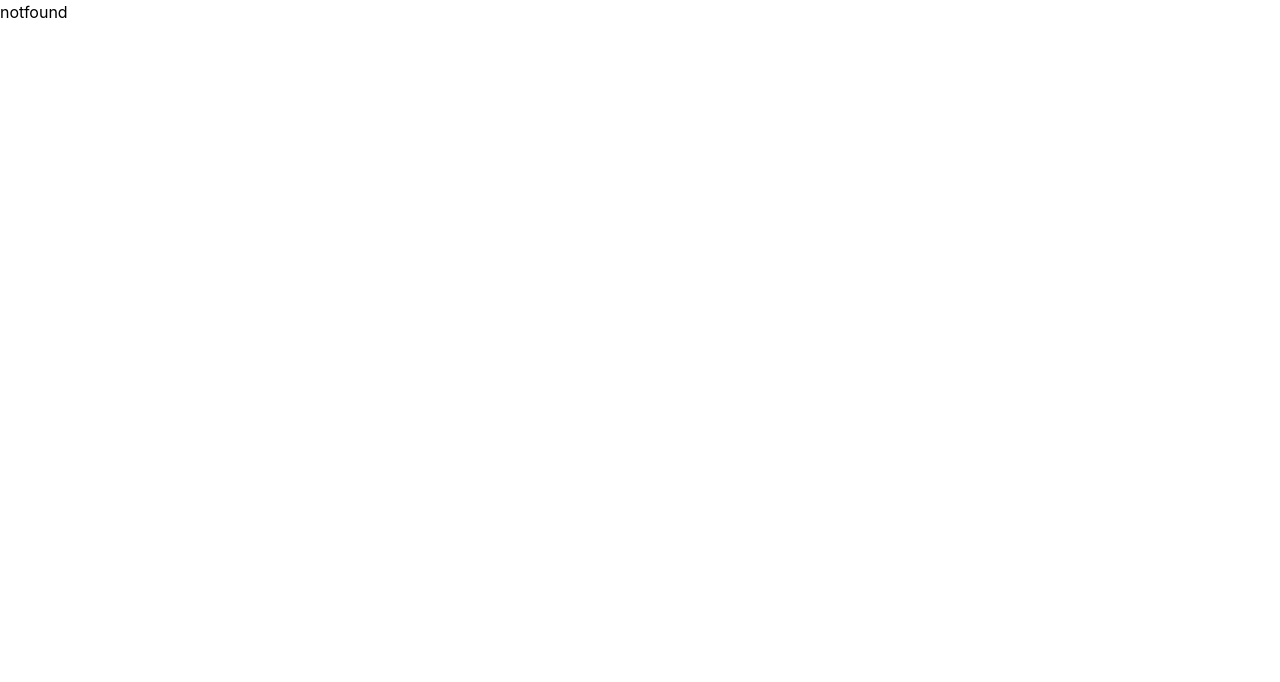
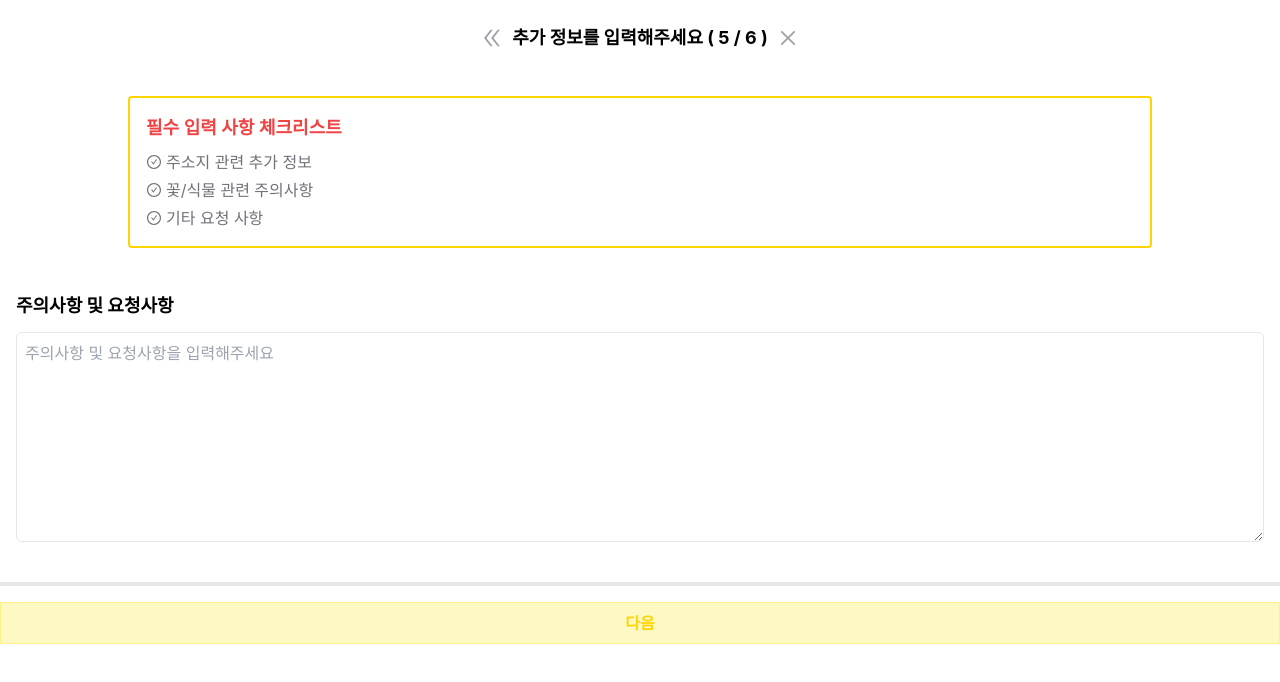
Before and after one commit to haejwo/haejwo-react-frontend, a React (Create React App) app: page /flower/details in a window 1280 px wide. Before the commit this address had no page. Shown: the top 682 px of the page. Built offline with nearby package versions, Linux system fonts and the light colour scheme.

Commit message:
feat: Flower Detail and ImageUpload component

```diff
--- a/src/index.js
+++ b/src/index.js
@@ -31,6 +31,8 @@ import List from './pages/Navbar/List';
 import FlowerSelect from './pages/Flowers/FlowerSelect';
 import F_DatePicker from './pages/Flowers/F_DatePicker';
 import F_Address from './pages/Flowers/F_Address';
+import F_Detail from './pages/Flowers/F_Detail';
+import F_Image from './pages/Flowers/F_Image';
 
 const root = ReactDOM.createRoot(document.getElementById('root'));
 const router = createBrowserRouter([
@@ -57,7 +59,9 @@ const router = createBrowserRouter([
       { path: '/roomimg', element: <RoomImage /> },
       { path: '/flower', element: <FlowerSelect /> },
       { path: '/flower/datepick', element: <F_DatePicker /> },
-      { path: '/flower/address', element: <F_Address/> },
+      { path: '/flower/address', element: <F_Address /> },
+      { path: '/flower/details', element: <F_Detail /> },
+      { path: '/flower/img', element: <F_Image /> },
       { path: '/oauth/callback/kakao/', element: <KakaoCallback /> },
       { path: '/oauth/callback/google/', element: <GoogleCallback /> },
       { path: '/businessfileuploader', element: <BusinessFileUploader /> },
--- /dev/null
+++ b/src/pages/Flowers/F_Detail.jsx
@@ -0,0 +1,35 @@
+import React, { useState } from 'react';
+import TextArea from '../../components/InputText/TextArea';
+import { Link } from 'react-router-dom';
+import { RxCross2 } from 'react-icons/rx';
+import { AiOutlineDoubleLeft, AiOutlineCheckCircle } from 'react-icons/ai';
+
+export default function Memo() {
+    const [memo, setMemo] = useState('');
+
+    return (
+        <div className='w-screen flex flex-col items-center p-4'>
+            <div className='flex'>
+                <Link to='/flower/address'><AiOutlineDoubleLeft className='text-zinc-400 mt-2.5 mr-2 text-2xl'/></Link>
+                <p className='font-bold text-lg my-2'>추가 정보를 입력해주세요 ( 5 / 6 )</p>
+                <Link to='/'><RxCross2 className='text-zinc-400 mt-2.5 ml-2 text-2xl'/></Link>
+            </div>
+            <div className='w-screen border-b-4 border-bottom-zinc-400 mt-6'>
+                <div className='flex flex-col items-center mt-3'>
+                    <div className='w-4/5 p-4 text-zinc-500 border-2 border-brand rounded'>
+                        <p className='mb-2 text-lg font-semibold text-red-500'>필수 입력 사항 체크리스트</p>
+                        <p className='flex items-center'><AiOutlineCheckCircle className='mr-1'/>주소지 관련 추가 정보</p>
+                        <p className='flex items-center my-1'><AiOutlineCheckCircle className='mr-1'/>꽃/식물 관련 주의사항</p>
+                        <p className='flex items-center'><AiOutlineCheckCircle className='mr-1'/>기타 요청 사항</p>
+                    </div>
+                </div>
+                <div className='p-4'>
+                    <TextArea title='주의사항 및 요청사항' placeholder='주의사항 및 요청사항을 입력해주세요' row='8' handleChange={(e) => {setMemo(e.target.value);}} value={memo}/>
+                </div>
+            </div>
+            <Link to='/flower/img'>
+                <button className='my-4 w-screen py-2 font-semibold text-brand border border-yellow-200 bg-yellow-100'>다음</button>
+            </Link>
+        </div>
+    );
+}
--- /dev/null
+++ b/src/pages/Flowers/F_Image.jsx
@@ -0,0 +1,28 @@
+import React, { useState } from 'react';
+import { Link } from 'react-router-dom';
+import { RxCross2 } from 'react-icons/rx';
+import { AiOutlineDoubleLeft } from 'react-icons/ai';
+import ImagesUpload from '../../components/ImagesUpload/ImagesUpload';
+
+export default function F_Image() {
+    const [files, setFiles] = useState(null);
+
+    const handleFiles = (imgFiles) => setFiles(imgFiles);
+
+    return (
+        <div className='w-screen flex flex-col items-center p-4'>
+            <div className='flex'>
+                <Link to='/memo'><AiOutlineDoubleLeft className='text-zinc-400 mt-2.5 mr-2 text-2xl'/></Link>
+                <p className='font-semibold text-lg my-2'>꽃/식물 사진을 업로드해주세요 ( 5 / 5 )</p>
+                <Link to='/'><RxCross2 className='text-zinc-400 mt-2.5 ml-2 text-2xl'/></Link>
+            </div>
+            <div className='w-screen p-4 my-5 border-b-8 border-bottom-zinc-300'>
+                <p className='font-bold mb-4'>정확한 견적을 위해 꽃/식물 사진을 업로드해주세요</p>
+                <ImagesUpload imageFiles={handleFiles}/>
+            </div>
+            <Link to='/'>
+                <button className='my-4 w-screen py-2 font-semibold text-brand border border-yellow-200 bg-yellow-100'>꽃/식물 운송요청 등록</button>
+            </Link>
+        </div>
+    );
+}
```
